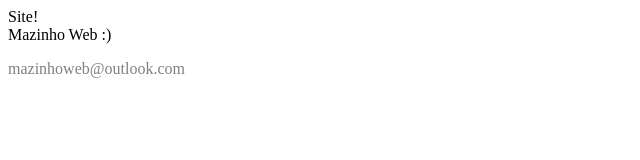
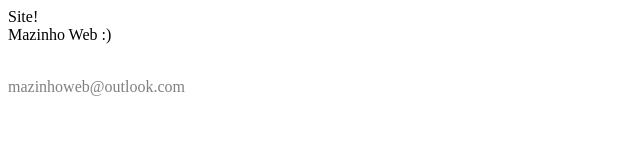
Before and after one commit to mazinhoweb/mazinhoweb.github.io, a plain HTML site: page index.html in a window 1280 px wide. Shown: the whole page, without its empty margins (0-640 px from the left). Drawn offline with Linux system fonts and the light colour scheme.

Commit message:
Nova atualizacao

```diff
--- a/index.html
+++ b/index.html
@@ -6,7 +6,7 @@
   </head>
   <body>
     Site! <br />
-    Mazinho Web :) <br />
+    Mazinho Web :) <br /><br />
     <p style="color: gray">mazinhoweb@outlook.com</p>
   </body>
 </html>
```
